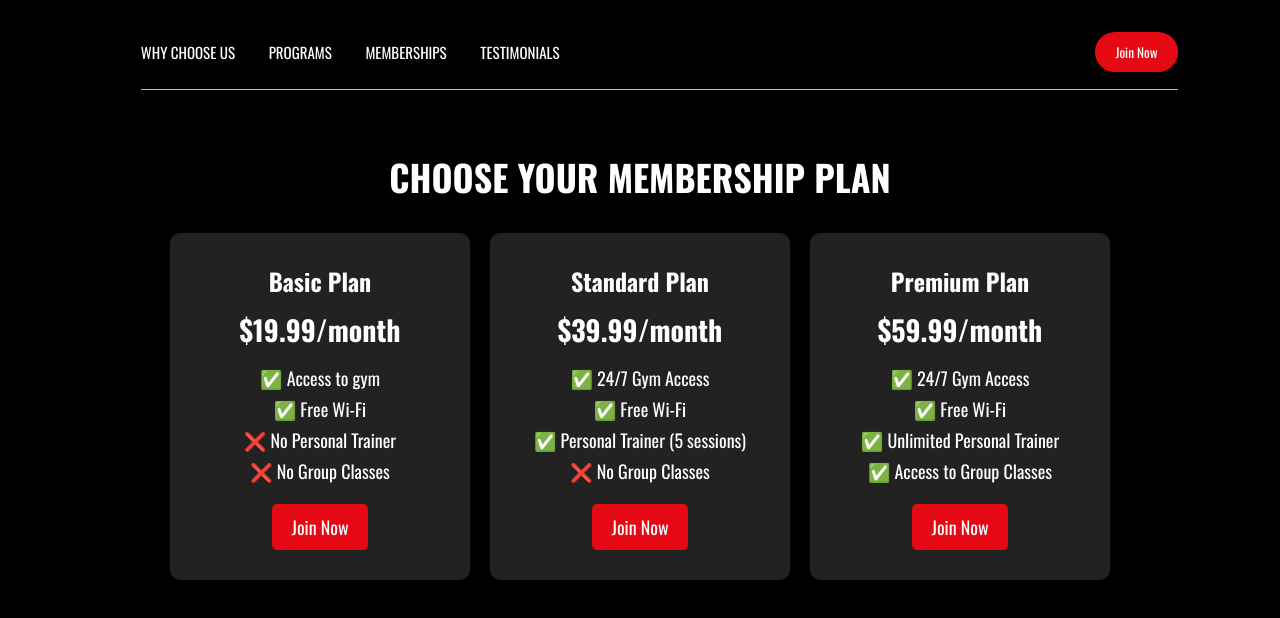
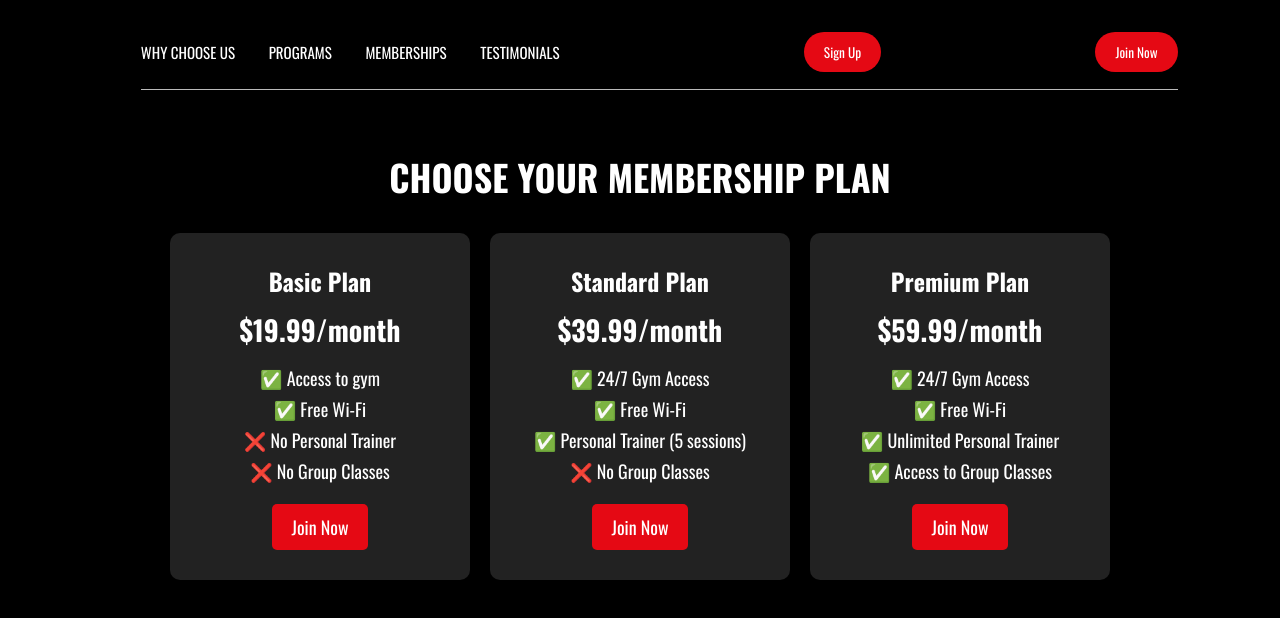
Before and after one commit to UnitaryIron/Synergy-Fit, a plain HTML site: page memberships.html in a window 1280 px wide. Drawn offline with nearby package versions, Linux system fonts and the light colour scheme.

Commit message:
Update memberships.html

```diff
--- a/memberships.html
+++ b/memberships.html
@@ -20,8 +20,11 @@
           <li><a>MEMBERSHIPS</a></li>
           <li><a href="testimonials.html" target="_blank">TESTIMONIALS</a></li>
         </ul>
-         <a href="contact.html">
-          <button class="cta-btn">Join Now</button>
+        <a href="signup.html" target="_blank">
+          <button>Sign Up</button>
+        </a>
+        <a href="contact.html" target="_blank">
+          <button>Join Now</button>
         </a>
       </div>
     </div>
```
